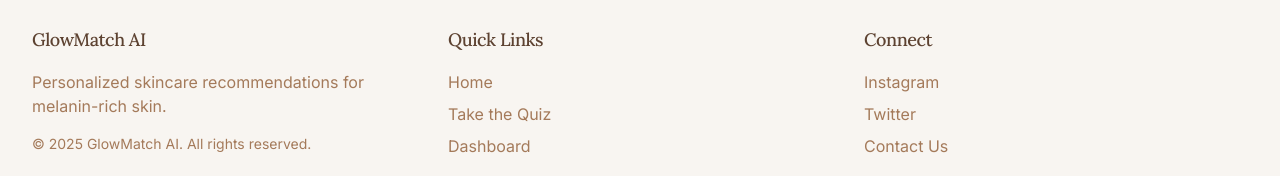
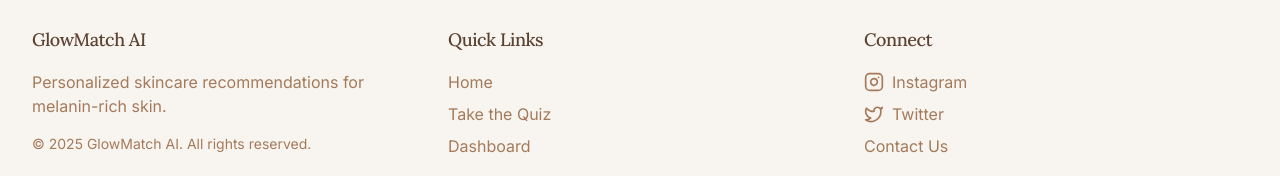
Before and after one commit to Ayagassar/glowmatch-melanin-magic, a React (Vite) app: page / in a window 1280 px wide. Shown: the part 3174-3350 px from the top of the page. Built offline with nearby package versions, Linux system fonts and the light colour scheme.

Commit message:
Add social media links
Update footer with social media links.

```diff
--- a/src/components/layout/Footer.tsx
+++ b/src/components/layout/Footer.tsx
@@ -1,5 +1,5 @@
-
 import { Link } from "react-router-dom";
+import { Instagram, Twitter } from "lucide-react";
 
 const Footer = () => {
   return (
@@ -41,13 +41,25 @@ const Footer = () => {
             <h3 className="text-lg font-medium text-skin-brown-800 mb-4">Connect</h3>
             <ul className="space-y-2">
               <li>
-                <a href="#" className="text-skin-brown-600 hover:text-skin-brown-800">
-                  Instagram
+                <a
+                  href="https://instagram.com/glowmatchai"
+                  target="_blank"
+                  rel="noopener noreferrer"
+                  className="text-skin-brown-600 hover:text-skin-brown-800 flex items-center gap-2"
+                >
+                  <Instagram size={20} />
+                  <span>Instagram</span>
                 </a>
               </li>
               <li>
-                <a href="#" className="text-skin-brown-600 hover:text-skin-brown-800">
-                  Twitter
+                <a
+                  href="https://twitter.com/glowmatchai"
+                  target="_blank"
+                  rel="noopener noreferrer"
+                  className="text-skin-brown-600 hover:text-skin-brown-800 flex items-center gap-2"
+                >
+                  <Twitter size={20} />
+                  <span>Twitter</span>
                 </a>
               </li>
               <li>
```
